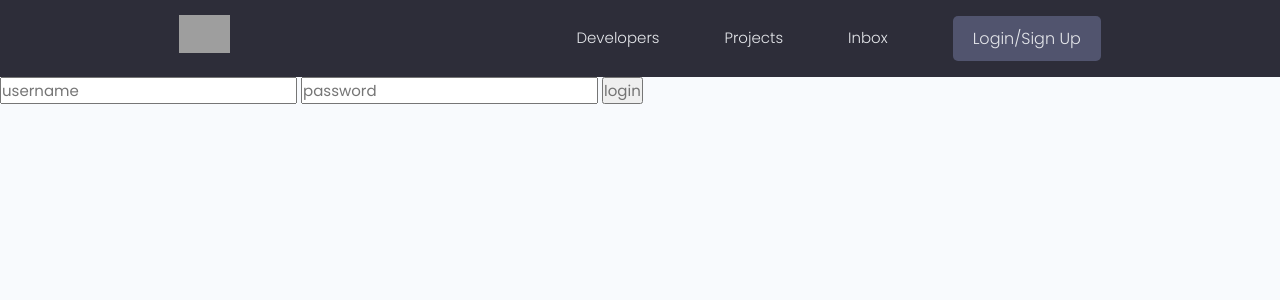
After one commit to caption01/python-devsearch, a Django app: page /login/ in a window 1280 px wide. The commit adds this page. Shown: the top 300 px of the page. Run offline with Django 3.2, Linux system fonts and the light colour scheme; some libraries are stand-ins or nearby versions; grey boxes are pictures that could not be loaded.

Commit message:
add login, logout and render message

```diff
--- a/projects/views.py
+++ b/projects/views.py
@@ -1,5 +1,6 @@
 from django.shortcuts import render, redirect
 from django.http import HttpResponse
+from django.contrib.auth.decorators import login_required
 from .models import Project
 from .forms import ProjectForm
 
@@ -15,6 +16,7 @@ def project(request, pk):
     }
     return render(request, 'projects/single-project.html', context)
 
+@login_required(login_url='login')
 def create_project(request):
     form = ProjectForm()
 
@@ -29,6 +31,7 @@ def create_project(request):
     }
     return render(request, 'projects/project_form.html', context)
 
+@login_required(login_url='login')
 def update_project(request, pk):
     project = Project.objects.get(id=pk)
     form = ProjectForm(instance=project)
@@ -44,6 +47,7 @@ def update_project(request, pk):
     }
     return render(request, 'projects/project_form.html', context)
 
+@login_required(login_url='login')
 def delete_project(request, pk):
     project = Project.objects.get(id=pk)
     if request.method == 'POST':
--- a/templates/main.html
+++ b/templates/main.html
@@ -7,9 +7,16 @@
         <meta name="viewport" content="width=device-width, initial-scale=1.0" />
 
         <!-- Favicon -->
-    <link rel="shortcut icon" href="images/favicon.ico" type="image/x-icon" />
+        <link
+            rel="shortcut icon"
+            href="images/favicon.ico"
+            type="image/x-icon"
+        />
         <!-- Icon - IconMonster -->
-    <link rel="stylesheet" href="https://cdn.iconmonstr.com/1.3.0/css/iconmonstr-iconic-font.min.css" />
+        <link
+            rel="stylesheet"
+            href="https://cdn.iconmonstr.com/1.3.0/css/iconmonstr-iconic-font.min.css"
+        />
         <!-- Mumble UI -->
         <link rel="stylesheet" href="{% static 'uikit/styles/uikit.css' %}" />
         <!-- Dev Search UI -->
@@ -20,10 +27,16 @@
     <body>
         {% include 'navbar.html' %}
 
+        {% if messages %}
+            <ul class="messages">
+                {% for message in messages %}
+                <li{% if message.tags %} class="{{ message.tags }}"{% endif %}>{{ message }}</li>
+                {% endfor %}
+            </ul>
+        {% endif %}
+
         {% block content %}
 
         {% endblock content %}
-
-    <p>FOOTER</p>
     </body>
 </html>
--- a/templates/navbar.html
+++ b/templates/navbar.html
@@ -20,12 +20,21 @@
                     <a href="{% url 'projects' %}">Projects</a>
                 </li>
                 <li class="header__menuItem"><a href="">Inbox</a></li>
+
+                {% if request.user.is_authenticated %}
                 <li class="header__menuItem">
                     <a href="{% url 'create-project' %}">Add Project</a>
                 </li>
                 <li class="header__menuItem">
-                    <a href="" class="btn btn--sub">Login/Sign Up</a>
+                    <a href="{% url 'logout' %}" class="btn btn--sub">Logout</a>
                 </li>
+                {% else %}
+                <li class="header__menuItem">
+                    <a href="{% url 'login' %}" class="btn btn--sub"
+                        >Login/Sign Up</a
+                    >
+                </li>
+                {% endif %}
             </ul>
         </nav>
     </div>
--- /dev/null
+++ b/users/templates/users/login-register.html
@@ -0,0 +1,10 @@
+{% extends 'main.html' %} {% block content %}
+
+<form action="{% url 'login' %}" method="POST">
+    {% csrf_token %}
+    <input type="text" name="username" placeholder="username" />
+    <input type="password" name="password" placeholder="password" />
+    <input type="submit" value="login" />
+</form>
+
+{% endblock content %}
--- a/users/urls.py
+++ b/users/urls.py
@@ -2,6 +2,9 @@ from django.urls import path
 from . import views
 
 urlpatterns = [
+    path('login/', views.login_page, name='login'),
+    path('logout/', views.logout_user, name='logout'),
+
     path('', views.profiles, name='profiles'),
     path('profile/<str:pk>/', views.user_profile, name='user-profile'),
 ]
--- a/users/views.py
+++ b/users/views.py
@@ -1,4 +1,9 @@
-from django.shortcuts import render
+from django.http import request
+from django.shortcuts import render, redirect
+from django.contrib.auth import login, authenticate, logout
+from django.contrib.auth.decorators import login_required
+from django.contrib import messages
+from django.contrib.auth.models import User
 from .models import Profile
 
 # Create your views here.
@@ -20,3 +25,36 @@ def user_profile(request, pk):
         'otherSkills': othe_skills,
     }
     return render(request, 'users/user-profile.html', context)
+
+def login_page(request):
+
+    if request.user.is_authenticated:
+        return redirect('profiles')
+
+    if request.method == 'POST':
+        username = request.POST['username']
+        password = request.POST['password']
+
+        try:
+            user = User.objects.get(username=username)
+        except:
+            messages.error(request, 'username does not exsit')
+        user = authenticate(
+            request,
+            username=username,
+            password=password
+        )
+
+        if user is not None:
+            """Create session by django"""
+            login(request, user)
+            return redirect('profiles')
+        else:
+            messages.error(request, 'Username or Password is incorrect')
+
+    return render(request, 'users/login-register.html')
+
+def logout_user(request):
+    logout(request)
+    messages.success(request, 'username success logout')
+    return redirect('login')
```
Also changed, not shown: db.sqlite3. Lines whose indentation alone changed are shown as unchanged.
